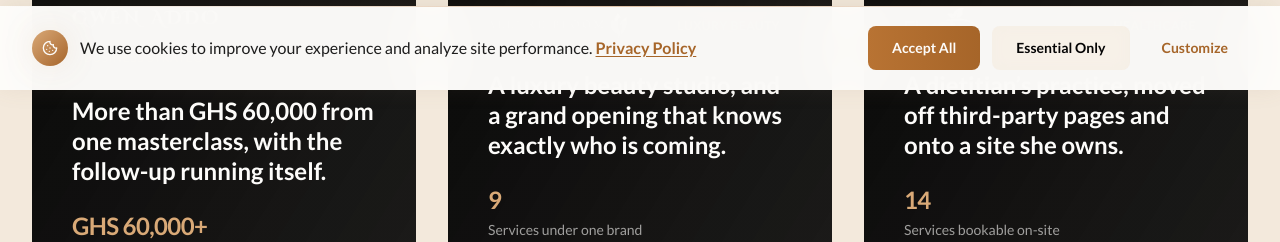
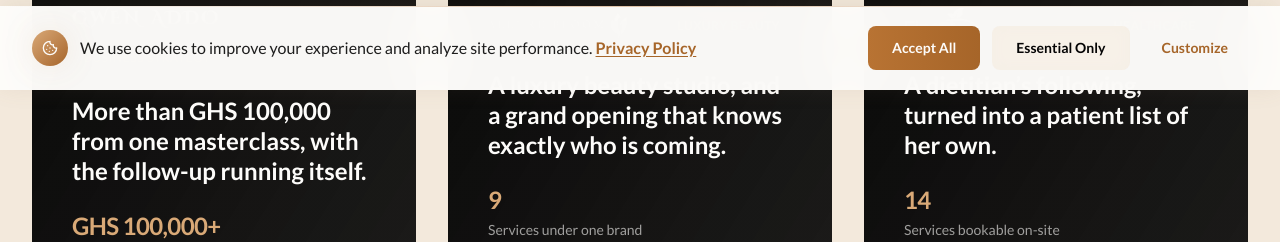
Before and after one commit to intelliJay09/zera, a Next.js app: page /portfolio in a window 1280 px wide. Shown: the part 710-952 px from the top of the page. Built offline with nearby package versions, Linux system fonts and the light colour scheme; no server answers.

Commit message:
Show Gwen Addo's total across three cohorts, and frame Finest Dietitian as a Velocity System growth engagement

```diff
--- a/src/data/case-studies.ts
+++ b/src/data/case-studies.ts
@@ -97,13 +97,13 @@ export const CASE_STUDIES: CaseStudy[] = [
     clientUrl: 'https://gwenaddo.com',
     seoTitle: 'Gwen Addo: The Vision Masterclass System',
     seoDescription:
-      'The system behind Gwen Addo’s Vision Masterclass in Accra: payments, QR check-in, follow-up and a paid replay. Cohort III collected more than GHS 60,000.',
+      'The system behind Gwen Addo’s Vision Masterclass in Accra: payments, QR check-in, follow-up and a paid replay. More than GHS 100,000 across three cohorts.',
     published: '2026-10-06',
     updated: '2026-10-06',
-    headline: 'More than GHS 60,000 from one masterclass, with the follow-up running itself.',
+    headline: 'More than GHS 100,000 from one masterclass, with the follow-up running itself.',
     summary:
-      'ZERA built and runs the system behind The Vision Masterclass, Gwen Addo’s one-day strategy programme for founders in Accra. It has run all three cohorts, from registration and payment to the door, the follow-up, alumni win-back and a paid replay of the sessions. Cohort III collected more than GHS 60,000.',
-    keyFigure: { value: 'GHS 60,000+', label: 'Net collected, Cohort III' },
+      'ZERA built and runs the system behind The Vision Masterclass, Gwen Addo’s one-day strategy programme for founders in Accra. It has run all three cohorts, from registration and payment to the door, the follow-up, alumni win-back and a paid replay of the sessions. Across the three cohorts it has collected more than GHS 100,000, more than GHS 60,000 of it from Cohort III.',
+    keyFigure: { value: 'GHS 100,000+', label: 'Collected across three cohorts' },
     challenge: [
       'Gwen Addo is a business strategist, leadership coach and author, and the CEO of five businesses. Her Vision Masterclass brings founders into one room for a day of strategy, and every cohort is a serious revenue event for her business.',
       'Payments came in by card, mobile money and cash, and registrations, payments and past attendees each lived in a different place. Nothing connected a sign-up to a payment, a seat at the door, or the next thing that person might buy, and nothing brought past attendees, the people most likely to buy again, back into the room.',
@@ -174,7 +174,7 @@ export const CASE_STUDIES: CaseStudy[] = [
       {
         question: 'How much did The Vision Masterclass collect?',
         answer:
-          'Cohort III, The Character Advantage, held in Accra on 22 August 2026, collected more than GHS 60,000 net from 45 paying attendees. More than GHS 14,000 of it came from 9 alumni of earlier cohorts who came back.',
+          'More than GHS 100,000 across its three cohorts. Cohort III, The Character Advantage, held in Accra on 22 August 2026, collected more than GHS 60,000 net from 45 paying attendees. More than GHS 14,000 of it came from 9 alumni of earlier cohorts who came back.',
       },
       {
         question: 'How long has the system been running?',
@@ -329,21 +329,21 @@ export const CASE_STUDIES: CaseStudy[] = [
     location: 'Accra, Ghana',
     year: '2026',
     status: 'Live',
-    service: { name: 'The Digital HQ', href: '/products/digital-hq' },
+    service: { name: 'The Velocity System', href: '/products/growth-system' },
     liveUrl: { href: 'https://finestdietitian.com', label: 'finestdietitian.com' },
     clientUrl: 'https://finestdietitian.com',
-    seoTitle: 'Finest Dietitian: Website and Online Booking',
+    seoTitle: 'Finest Dietitian: Growing a Dietitian’s Practice',
     seoDescription:
-      'A website and on-site booking system for Finest Dietitian, the Accra practice of registered dietitian Fredericka Doku, with 14 services bookable online.',
+      'How ZERA is growing Finest Dietitian, Fredericka Doku’s Accra practice: a website, on-site booking for 14 services, and a patient list of her own.',
     published: '2026-10-06',
     updated: '2026-10-06',
-    headline: 'A dietitian’s practice, moved off third-party pages and onto a site she owns.',
+    headline: 'A dietitian’s following, turned into a patient list of her own.',
     summary:
-      'ZERA built the website and on-site booking system for Finest Dietitian, the practice of Fredericka Doku, a registered dietitian in Accra who works with PCOS, gut, metabolic and children’s nutrition. Patients can now book any of 14 services on her own site.',
+      'Finest Dietitian is the practice of Fredericka Doku, a registered dietitian in Accra who works with PCOS, gut, metabolic and children’s nutrition. She is on The Velocity System, a six-month ZERA engagement to grow the practice. The website and on-site booking for her 14 services were the first part. The rest turns the audience she has built on social media into patients she can reach directly.',
     keyFigure: { value: '14', label: 'Services bookable on-site' },
     challenge: [
       'Fredericka Doku practises as Finest Dietitian and sees private patients at MediGrace Medical Centre in Accra. Her work covers PCOS, endometriosis, fibroids, menopause, gut and metabolic health, and children’s nutrition.',
-      'Her practice lived on a link page and a third-party booking page. Patients had no single place to understand her work or her credentials, and search engines and AI assistants had nothing authoritative to point to.',
+      'She had a real following on Instagram and TikTok, but no list of her own. Patients reached her through messages, a link page and a third-party booking page, so every new patient started from scratch and nothing brought past patients back. Search engines and AI assistants had nothing authoritative to point to either.',
     ],
     build: [
       {
@@ -355,6 +355,18 @@ export const CASE_STUDIES: CaseStudy[] = [
         body: 'Every service with its price and length, live availability, no double bookings, and a private link for patients to manage their own appointment.',
       },
       {
+        title: 'A patient list of her own',
+        body: 'Booking on her site is the one action every page leads to, so each patient who books becomes someone she can reach again, instead of a conversation lost in her messages.',
+      },
+      {
+        title: 'A free PCOS guide',
+        body: 'For visitors who are not ready to book yet, sent only to people who confirm they want it, so someone who is not ready today is still on her list tomorrow.',
+      },
+      {
+        title: 'BMI calculator',
+        body: 'A dial-style calculator that answers a common first question and leads straight to booking.',
+      },
+      {
         title: 'Booking emails',
         body: 'Confirmation, cancellation and practice notices sent automatically, so the front desk stops typing the same message every day.',
       },
@@ -363,21 +375,19 @@ export const CASE_STUDIES: CaseStudy[] = [
         body: 'Her practice, her credentials and the conditions she treats are described in a way Google and AI assistants can read, so they can name her when someone asks.',
       },
       {
-        title: 'Lead capture',
-        body: 'A free PCOS guide for patients who are not ready to book yet, sent only to people who confirm they want it.',
-      },
-      {
-        title: 'BMI calculator',
-        body: 'A dial-style calculator that answers a common first question and leads straight to booking.',
+        title: 'Growing the practice',
+        body: 'With the site in place, the work turns to growth: moving her social following onto her own list, bringing past patients back, and turning happy patients into referrals, with a report on what it brings in.',
       },
     ],
     figuresTitle: 'The engagement in numbers',
     figures: [
       { value: '14', label: 'Services bookable on her own site' },
+      { value: '1', label: 'Place every patient books, so every booking grows her list' },
       { value: '0', label: 'Third-party pages between a patient and a booking' },
-      { value: '1', label: 'Home for her credentials, services and client stories' },
+      { value: '6', label: 'Months of growth work, starting with the site' },
     ],
-    figuresNote: 'Results will be published as patients book through the site.',
+    figuresNote:
+      'The website is the first part of a six-month engagement. Results will be published as patients book through the site.',
     hero: {
       src: '/images/case-studies/finest-dietitian/home.webp',
       alt: 'Finest Dietitian homepage featuring Fredericka Doku',
@@ -405,7 +415,12 @@ export const CASE_STUDIES: CaseStudy[] = [
       {
         question: 'What did ZERA build for Finest Dietitian?',
         answer:
-          'A website built around Fredericka Doku and the conditions she treats, on-site booking for all 14 of her services, automatic booking emails, a free PCOS guide for patients not ready to book, and a BMI calculator.',
+          'A six-month growth engagement on The Velocity System. The first part is a website built around Fredericka Doku and the conditions she treats, on-site booking for all 14 of her services, automatic booking emails, a free PCOS guide and a BMI calculator. The rest grows her practice from there.',
+      },
+      {
+        question: 'Is the Finest Dietitian project just a website?',
+        answer:
+          'No. The website is the first part. The engagement is built to turn the following Fredericka has on social media into a patient list of her own, then bring past patients back and turn happy patients into referrals.',
       },
       {
         question: 'Can patients book Finest Dietitian online?',
@@ -419,11 +434,14 @@ export const CASE_STUDIES: CaseStudy[] = [
       },
       {
         question: 'Which ZERA service was this?',
-        answer: 'The Digital HQ, the foundation tier of ZERA’s system: a website and booking engine the business owns.',
+        answer:
+          'The Velocity System, the tier of ZERA’s system built around turning attention into bookings automatically, run over six months.',
       },
     ],
     keywords: [
       'Dietitian Website',
+      'Patient Acquisition',
+      'Healthcare Lead Generation Ghana',
       'Healthcare Website Ghana',
       'Online Booking System',
       'Dietitian Accra',
```
